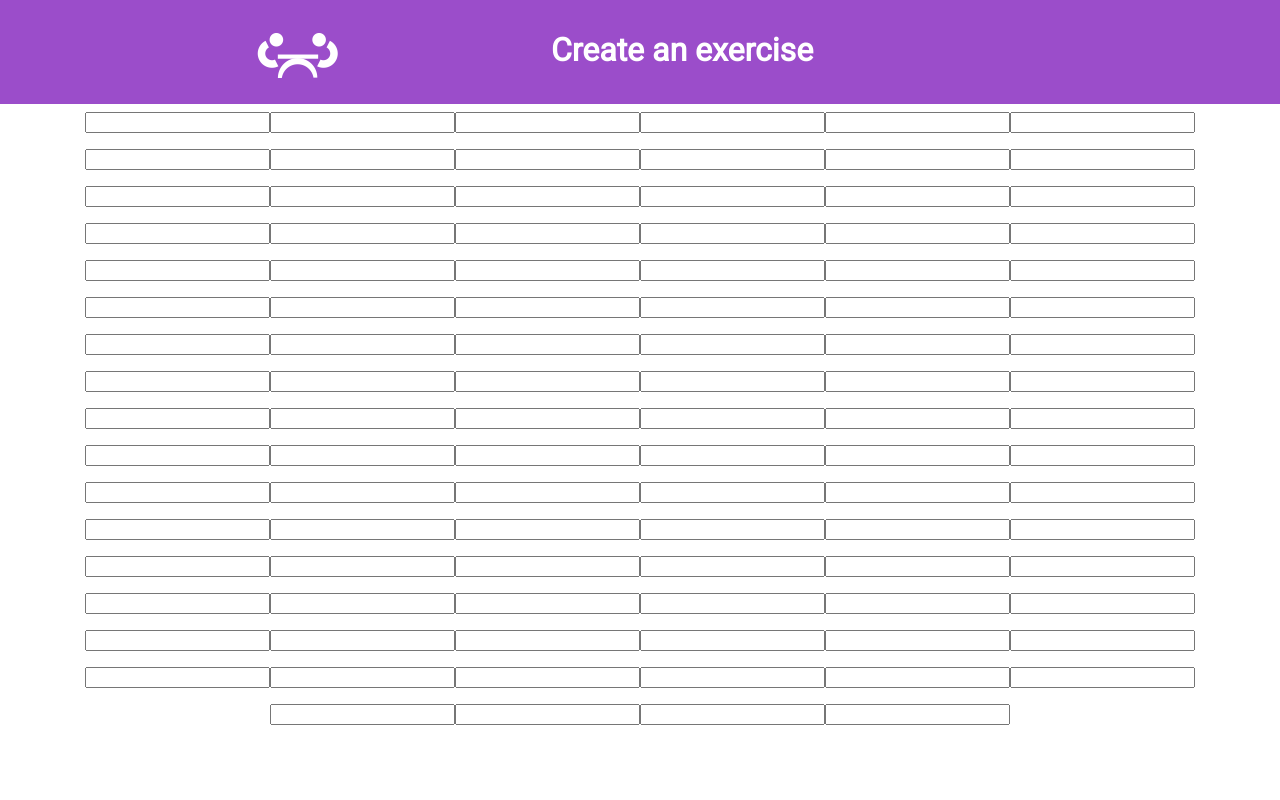
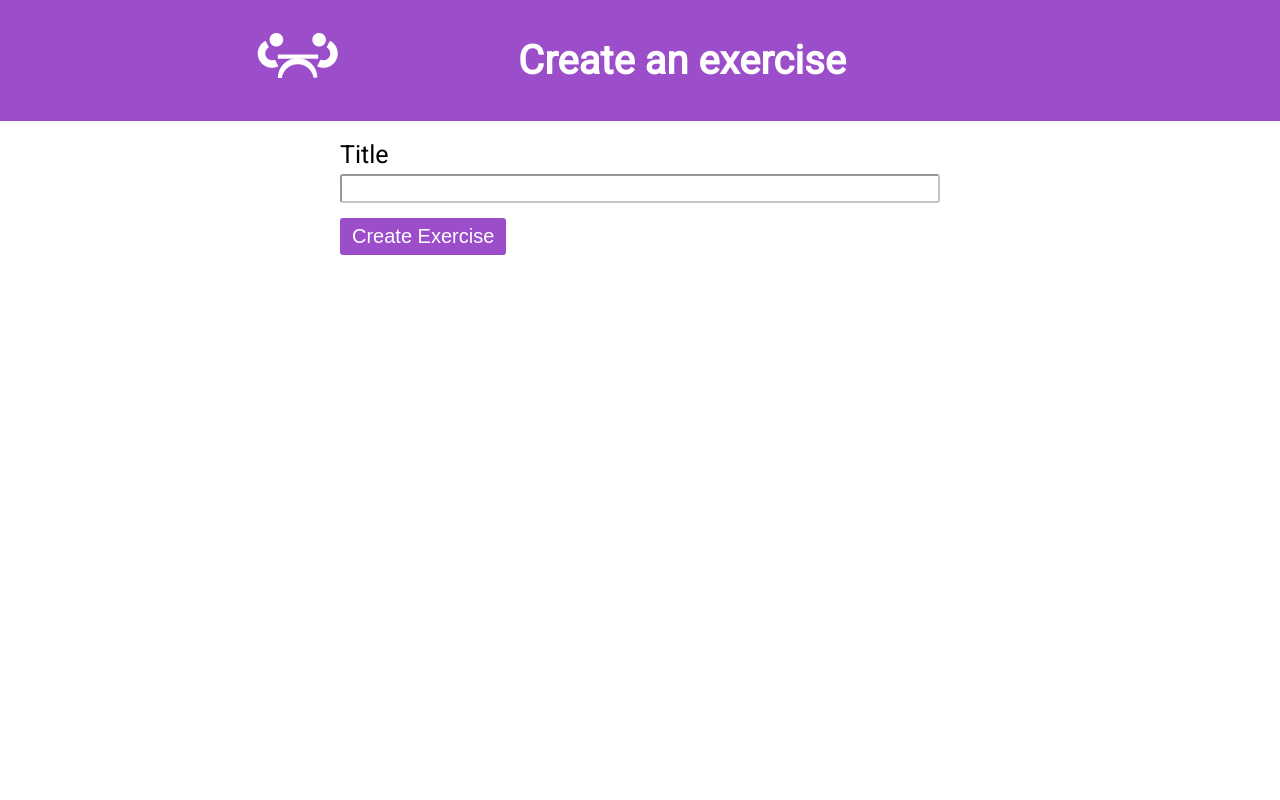
Before and after one commit to CPNV-ES/Triplice, a PHP site: page /Exercise/Create in a window 1280 px wide. Run offline with PHP 8.4, Linux system fonts and the light colour scheme.

Commit message:
create page

```diff
--- a/Looper/Assets/CSS/Header.css
+++ b/Looper/Assets/CSS/Header.css
@@ -35,7 +35,7 @@ Home section
 take, create, manage sections by size of screen
  */
 @media (min-width: 900px) {
-    .take + #content,.create + #content,.manage + #content
+    .take + #content, .create + #content, .manage + #content
     {
         margin-top: 7em;
     }
--- a/Looper/Assets/CSS/Style.css
+++ b/Looper/Assets/CSS/Style.css
@@ -1,32 +1,31 @@
 @import url('https://fonts.googleapis.com/css?family=Roboto&display=swap');
-body
-{
+
+body {
     font-family: 'Roboto', 'Helvetica Neue', 'Helvetica', 'Arial', sans-serif;
+    font-size: 20px;
     margin: 0;
 }
+
 /*
 Color by section
  */
-
-.take
-{
+.take {
     background-color: #9b4dca;
     color: white;
 }
-.create
-{
+.create {
     background-color: #e0a458;
     color: white;
 }
-.manage
-{
+.manage {
     background-color: #419d78;
     color: white;
 }
+
 /*
 disable link decoration
  */
-a{
+a {
     text-decoration: none;
 }
 
@@ -42,6 +41,36 @@ a{
 }
 
 /*
+form display
+ */
+form {
+    width: 600px;
+}
+
+label {
+    font-size: 25px;
+}
+
+input {
+    min-width: 300px;
+    width: 100%;
+    margin: 5px 0px 15px 0px;
+    border-radius: 3px;
+    border-color: rgba(149, 150, 151, 0.55);
+    font-size: 20px;
+}
+
+button {
+    font-size: 20px;
+    color: white;
+    border-radius: 3px;
+    border-color: transparent;
+    padding: 5px 10px;
+
+    background-color: #9b4dca;
+}
+
+/*
 for large screen, display 3 buttons.
  */
 @media (min-width: 900px) {
@@ -54,6 +83,7 @@ for large screen, display 3 buttons.
         border-radius: 5px;
     }
 }
+
 /*
 for small screen, display 1 button.
  */
--- a/Looper/view/Exercise/Create.php
+++ b/Looper/view/Exercise/Create.php
@@ -3,6 +3,7 @@ $title = 'create';
 $titleSection = 'Create an exercise';
 ?>
 <form>
-    <label for="title"></label>
+    <label for="title">Title</label>
     <input id="title" type="text">
+    <button type="submit">Create Exercise</button>
 </form>
--- a/Looper/view/Template.php
+++ b/Looper/view/Template.php
@@ -15,11 +15,7 @@
     </div>
 </div>
 <diV id="content">
-    <?php for ($i = 0; $i < 100; $i++): ?>
-        <?= $content ?>
-        <br>
-    <?php endfor; ?>
-
+    <?= $content ?>
 </diV>
 
 
```
